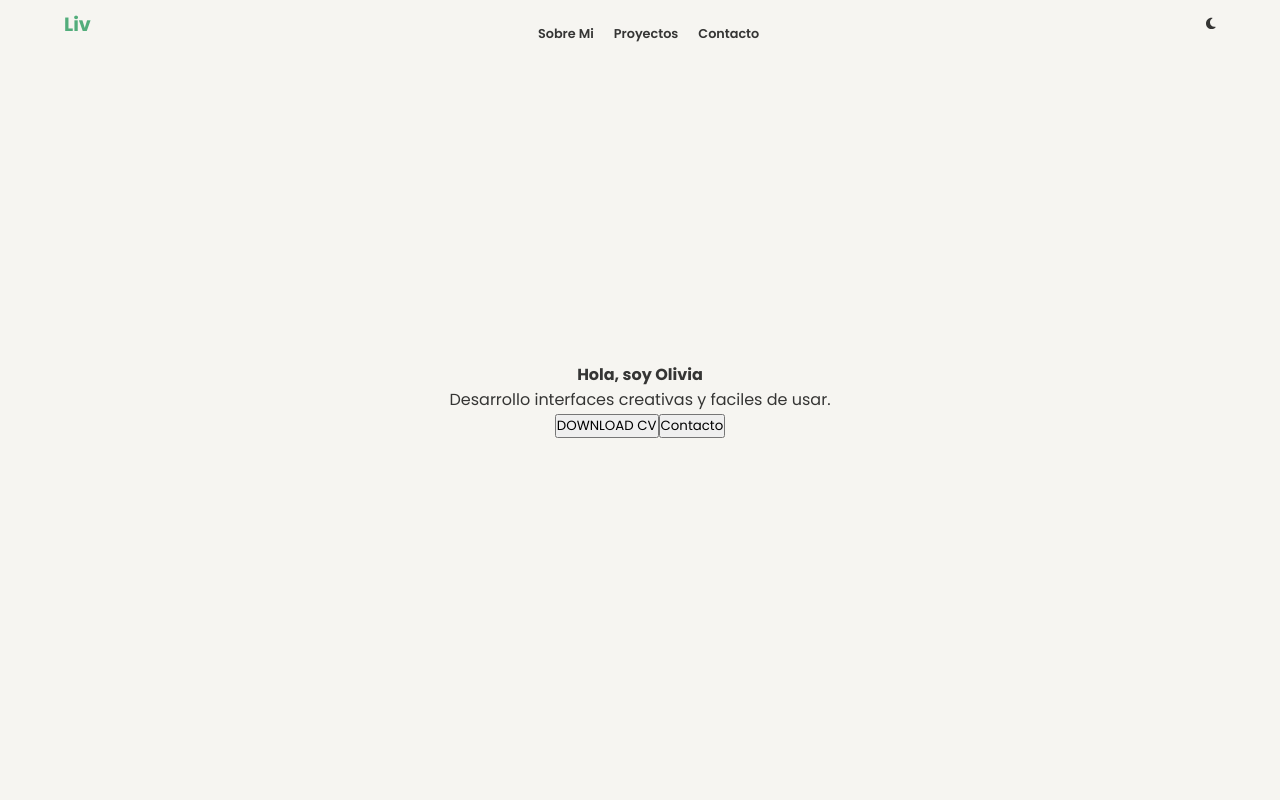
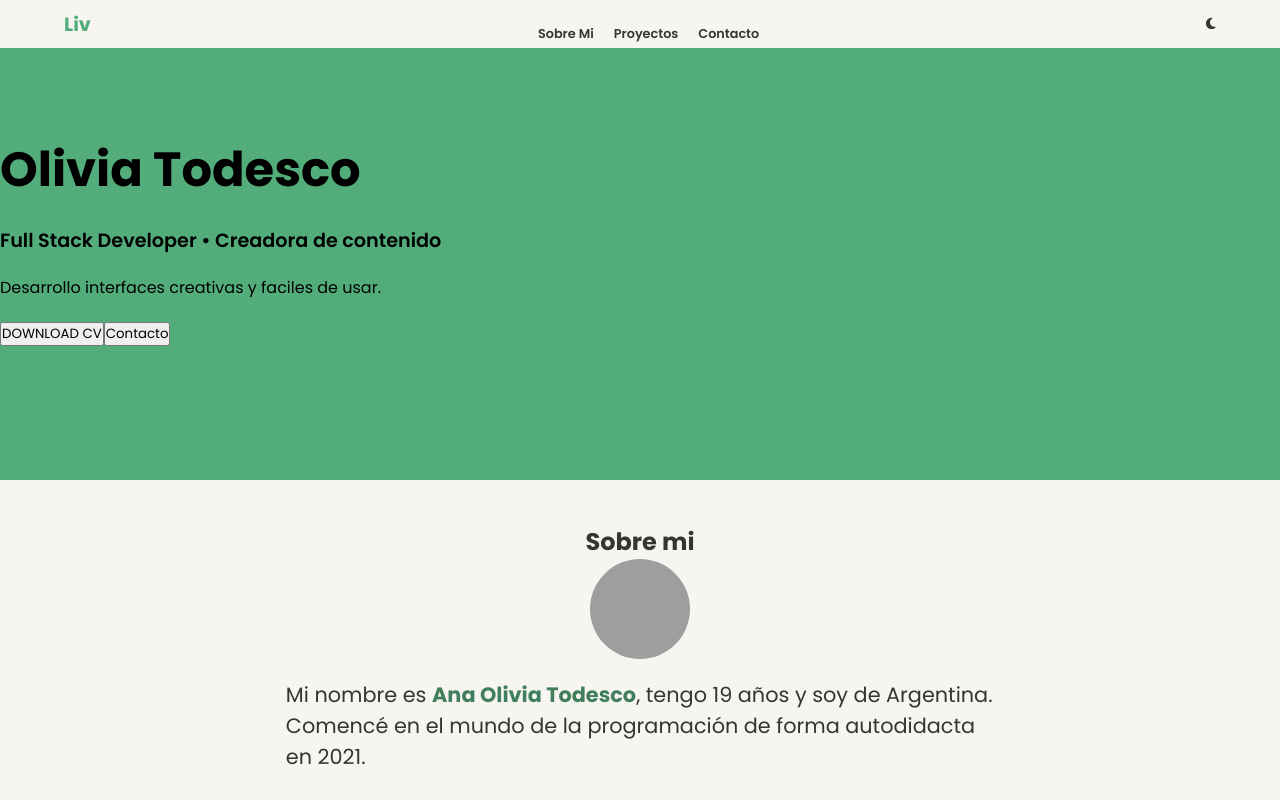
Before and after one commit to SrtaLiv/Portfolio-Vite, a React (Vite) app: page / in a window 1280 px wide. Shown: the top 800 px of the page. Built offline with nearby package versions, Linux system fonts and the light colour scheme; grey boxes are pictures that could not be loaded; a web font is replaced by a local one.

Commit message:
Cambie diseño del inicio

```diff
--- a/src/components/Inicio/Inicio.jsx
+++ b/src/components/Inicio/Inicio.jsx
@@ -6,8 +6,9 @@ import { FontAwesomeIcon } from '@fortawesome/react-fontawesome';
 function Inicio() {
     return (
         <div className='inicio'>
-            <h4>Hola, soy Olivia</h4>
-            <p>Desarrollo interfaces creativas y faciles de usar.</p>
+            <h1>Olivia Todesco</h1>
+            <h3>Full Stack Developer  • Creadora de contenido</h3>
+            <h4>Desarrollo interfaces creativas y faciles de usar.</h4>
             <section>
                 <button>DOWNLOAD CV</button>
                 <Link className='nav-link' to='contacto-container' smooth={true} duration={600}>
--- a/src/components/Inicio/inicio.scss
+++ b/src/components/Inicio/inicio.scss
@@ -4,15 +4,35 @@
     @include themify($themes) {
     display: flex;
     flex-direction: column;
-    align-items: center;
+    align-items: justify-content;
     justify-content: center;
-    min-height: 100vh;
-    background-color: themed("bg");
-    color: themed("textColor");
+    min-height: 60vh;
+    background-color: themed("primary");
+    color: themed("021306");
 
     @include mobile{
-        padding: 20px;
         height: 120%;
+    }
+
+    h1{
+        font-size: 3rem;
+        font-weight: 700;
+        color: themed("021306");
+        margin-bottom: 20px;
+    }
+
+    h3{
+        font-size: 1.2rem;
+        font-weight: 600;
+        color: themed("021306");
+        margin-bottom: 20px;
+    }
+
+    h4{
+        font-size: 1rem;
+        font-weight: 400;
+        color: themed("021306");
+        margin-bottom: 20px;
     }
 
     h1, h2, h3, h4{
--- a/src/style.scss
+++ b/src/style.scss
@@ -20,13 +20,14 @@ $themes: (
   ),
   dark: (
     textColor: whitesmoke,
-    bg: #222,
+    textColorDark: #021306,
+    bg: #0e0e10,
     bg2: #729808,
     logo: #247a4b,
     bgSoft: #333,
     textColorSoft: lightgray,
     border: #444,
-    primary: #52ad7b,
+    primary: #21CF60,
     secondary: #ffc0cb
   )
 );
```
